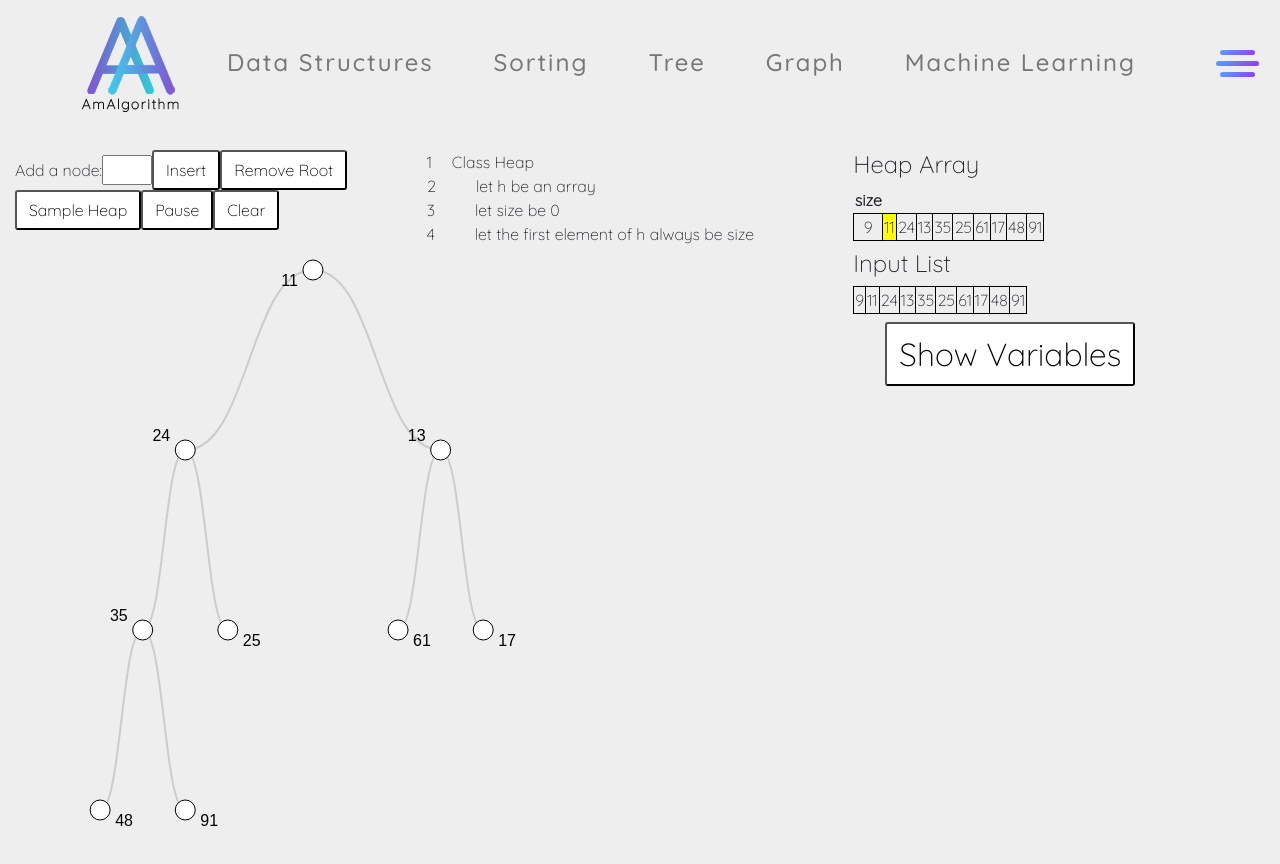
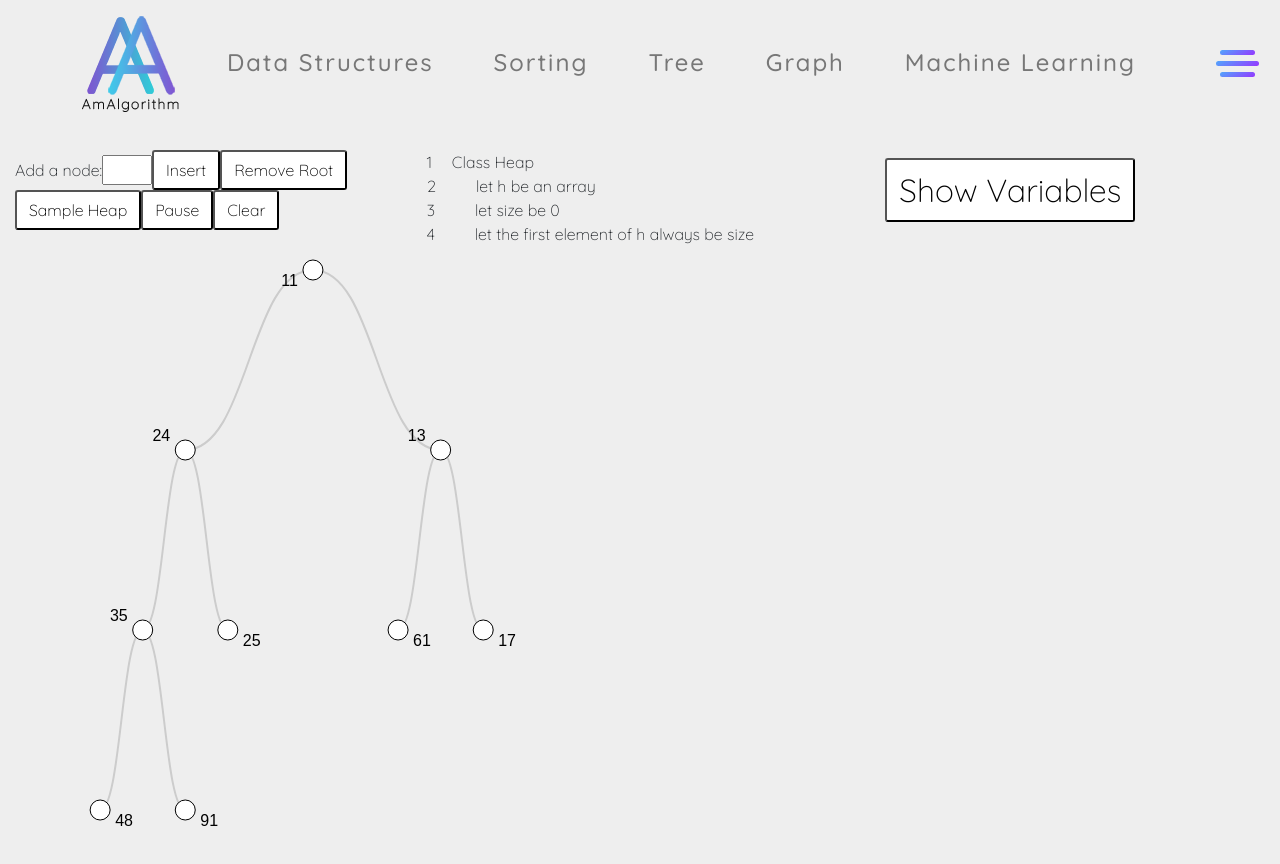
Before and after one commit to luaywadie/AmAlgorithms, a React (Create React App) app in the folder visualizations-app/: page /heap in a window 1280 px wide. Shown: the top 864 px of the page. Built offline with nearby package versions, Linux system fonts and the light colour scheme.

Commit message:
cleaned up heap

```diff
--- a/visualizations-app/src/Components/data-structures/Heap.js
+++ b/visualizations-app/src/Components/data-structures/Heap.js
@@ -85,14 +85,6 @@ class Heap extends Component {
       createDynamicTree(this.adjList);
     }
     this.setState({ executing: false });
-  };
-
-  toggleClicked = (i) => {
-    let a = this.state.clicked.slice();
-    a[i] = !a[i];
-    this.setState({
-      clicked: a,
-    });
   };
 
   async insert(e) {
@@ -255,9 +247,6 @@ class Heap extends Component {
       this.h = this.h.slice(0, 1);
     }
     await this.setState({ heapA: this.h, inputList: updatedList });
-
-    document.getElementById('root-extracted').innerHTML =
-      'Root Extracted: ' + smallest;
 
     this.highlightLine('Heap-removeRoot-5');
     await new Promise((r) => setTimeout(r, 1000));
@@ -422,7 +411,13 @@ class Heap extends Component {
     this.adjList = adjList;
     return this.adjList;
   };
-
+  toggleClicked = (i) => {
+    let a = this.state.clicked.slice();
+    a[i] = !a[i];
+    this.setState({
+      clicked: a,
+    });
+  };
   activateLeftAndRightChildren(leftChild, rightChild) {
     let leftChildElement = document.getElementsByClassName(
       'node-' + leftChild
@@ -495,30 +490,6 @@ class Heap extends Component {
       await new Promise((r) => setTimeout(r, 1000));
       continue;
     }
-  }
-
-  renderHeapTableData() {
-    return this.state.heapA.map((node, i) => {
-      return (
-        <td key={i} style={{ backgroundColor: i === 1 ? 'yellow' : '' }}>
-          {node}
-        </td>
-      );
-    });
-  }
-
-  renderHeapHeading() {
-    return (
-      <tr>
-        <th>size</th>
-      </tr>
-    );
-  }
-
-  renderInputListTableData() {
-    return this.state.inputList.map((node) => {
-      return <td key={node}>{node}</td>;
-    });
   }
 
   formatInsertButtonText() {
@@ -770,7 +741,11 @@ class Heap extends Component {
                 this.state.executing
               }
               onClick={() => {
-                this.setState({ removingRoot: false, inserting: true });
+                this.setState({
+                  removingRoot: false,
+                  inserting: true,
+                  pause: false,
+                });
                 this.handleInsertButton();
               }}
             >
@@ -779,7 +754,11 @@ class Heap extends Component {
             <button
               disabled={this.state.heapA.length <= 1 || this.state.executing}
               onClick={() => {
-                this.setState({ removingRoot: true, inserting: false });
+                this.setState({
+                  removingRoot: true,
+                  inserting: false,
+                  pause: false,
+                });
                 this.removeRoot();
               }}
             >
@@ -819,31 +798,6 @@ class Heap extends Component {
           </div>
         </div>
         <div className={'col-4'}>
-          <div className={'row'}>
-            <h4>Heap Array</h4>
-          </div>
-          <div className={'row'}>
-            <table id={'heap-table'} className={'float-left'}>
-              <tbody>
-                {this.renderHeapHeading()}
-                <tr>{this.renderHeapTableData()}</tr>
-              </tbody>
-            </table>
-          </div>
-          <div className={'row'}>
-            <h5 id={'root-extracted'}> </h5>
-          </div>
-          <div className={'row'}>
-            <h4>Input List</h4>
-          </div>
-          <div className={'row'}>
-            <table id={'input-list-table'} className={'float-left'}>
-              <tbody>
-                <tr>{this.renderInputListTableData()}</tr>
-              </tbody>
-            </table>
-          </div>
-
           <div className={'row'}>
             <Sidebar showButton={true}>
               <li> size = {this.state.size} </li>
@@ -909,3 +863,52 @@ class Heap extends Component {
 }
 
 export default Heap;
+
+// renderHeapTableData() {
+//   return this.state.heapA.map((node, i) => {
+//     return (
+//       <td key={i} style={{ backgroundColor: i === 1 ? 'yellow' : '' }}>
+//         {node}
+//       </td>
+//     );
+//   });
+// }
+
+// renderHeapHeading() {
+//   return (
+//     <tr>
+//       <th>size</th>
+//     </tr>
+//   );
+// }
+
+// renderInputListTableData() {
+//   return this.state.inputList.map((node) => {
+//     return <td key={node}>{node}</td>;
+//   });
+// }
+
+/* <div className={'row'}>
+            <h4>Heap Array</h4>
+          </div>
+          <div className={'row'}>
+            <table id={'heap-table'} className={'float-left'}>
+              <tbody>
+                {this.renderHeapHeading()}
+                <tr>{this.renderHeapTableData()}</tr>
+              </tbody>
+            </table>
+          </div>
+          <div className={'row'}>
+            <h5 id={'root-extracted'}> </h5>
+          </div>
+          <div className={'row'}>
+            <h4>Input List</h4>
+          </div>
+          <div className={'row'}>
+            <table id={'input-list-table'} className={'float-left'}>
+              <tbody>
+                <tr>{this.renderInputListTableData()}</tr>
+              </tbody>
+            </table>
+          </div> */
```
